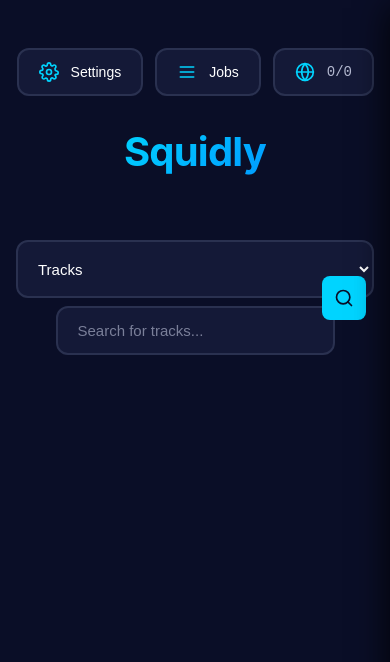
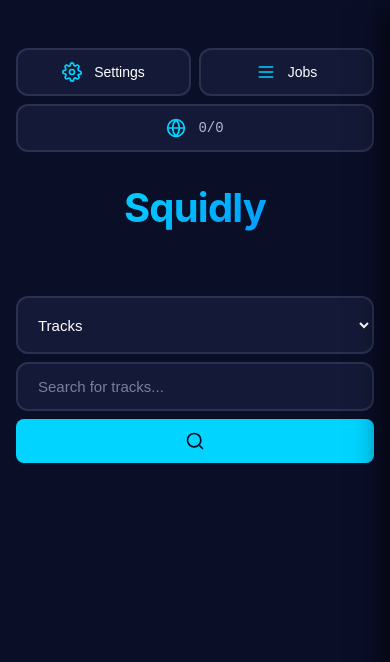
Before and after one commit to elmerohueso/squidly, a Flask app: page / in a window 390 px wide. Shown: the top 662 px of the page. Run offline with Flask 3, Linux system fonts and the light colour scheme; some libraries are stand-ins or nearby versions.

Commit message:
try to fix layout on mobile

```diff
--- a/static/styles.css
+++ b/static/styles.css
@@ -205,6 +205,15 @@ main {
     align-items: center;
 }
 
+.plex-playlist-container {
+    padding: 1rem;
+    display: none;
+    align-items: center;
+    gap: 0.75rem;
+    width: fit-content;
+    margin-left: auto;
+}
+
 .search-type-select {
     padding: 1rem 1rem;
     font-size: 0.9375rem;
@@ -845,6 +854,7 @@ footer p {
     .search-container {
         flex-direction: column;
         gap: 0.5rem;
+        align-items: stretch;
     }
 
     .search-type-select {
@@ -853,7 +863,45 @@ footer p {
 
     .search-bar {
         font-size: 0.9375rem;
-        padding: 0.875rem 3.5rem 0.875rem 1.25rem;
+        padding: 0.875rem 1.25rem;
+    }
+
+    .search-button {
+        position: static;
+        width: 100%;
+        justify-content: center;
+        transform: none;
+    }
+
+    .search-button:hover,
+    .search-button:active {
+        transform: none;
+    }
+
+    .plex-playlist-container {
+        width: 100% !important;
+        margin-left: 0 !important;
+        padding: 0.5rem 0 !important;
+        flex-wrap: wrap;
+    }
+
+    .plex-playlist-container label {
+        width: 100%;
+    }
+
+    .plex-playlist-select,
+    .plex-playlist-input {
+        width: 100%;
+        flex: 1 1 100%;
+    }
+
+    .results-header-top {
+        flex-wrap: wrap;
+        align-items: stretch;
+    }
+
+    .download-all-btn {
+        width: 100%;
     }
 
     .results-header h2 {
@@ -908,6 +956,23 @@ footer p {
 
     .tagline {
         font-size: 0.9375rem;
+    }
+
+    .header-actions {
+        justify-content: stretch;
+        gap: 0.5rem;
+    }
+
+    .header-actions > button {
+        flex: 1 1 calc(50% - 0.25rem);
+        justify-content: center;
+        min-width: 0;
+    }
+
+    .header-actions > button span {
+        overflow: hidden;
+        text-overflow: ellipsis;
+        white-space: nowrap;
     }
 }
 
@@ -979,6 +1044,7 @@ footer p {
     width: 100%;
     max-width: 450px;
     height: 100vh;
+    height: 100dvh;
     background: var(--bg-secondary);
     box-shadow: var(--shadow-lg);
     transition: right var(--transition-normal);
@@ -999,6 +1065,7 @@ footer p {
     width: 100%;
     max-width: 420px;
     height: 100vh;
+    height: 100dvh;
     background: var(--bg-secondary);
     box-shadow: var(--shadow-lg);
     transition: right var(--transition-normal);
@@ -1019,6 +1086,7 @@ footer p {
     width: 100%;
     max-width: 440px;
     height: 100vh;
+    height: 100dvh;
     background: var(--bg-secondary);
     box-shadow: var(--shadow-lg);
     transition: right var(--transition-normal);
@@ -1656,4 +1724,9 @@ footer p {
     .stat-value {
         font-size: 1.5rem;
     }
-}
+
+    .endpoint-details {
+        flex-direction: column;
+        gap: 0.5rem;
+    }
+}
--- a/templates/index.html
+++ b/templates/index.html
@@ -68,7 +68,7 @@
                 </button>
             </div>
 
-            <div style="padding: 1rem; display: none; align-items: center; gap: 0.75rem; width: fit-content; margin-left: auto;" id="plexPlaylistContainer">
+            <div class="plex-playlist-container" style="padding: 1rem; display: none; align-items: center; gap: 0.75rem; width: fit-content; margin-left: auto;" id="plexPlaylistContainer">
                 <label style="font-size: 0.9rem; font-weight: 500; white-space: nowrap;">Plex Playlist:</label>
                 <select id="plexPlaylistOptions" class="search-type-select plex-playlist-select" title="Select an existing playlist">
                     <option value="">Select existing...</option>
```
